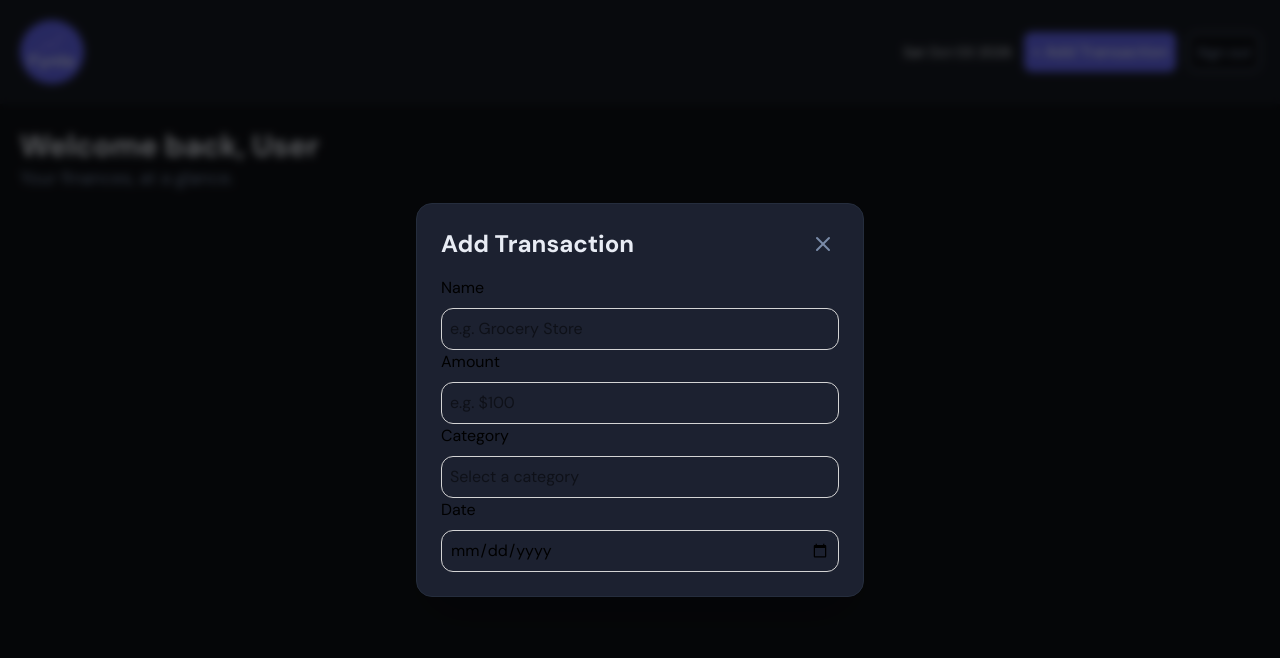
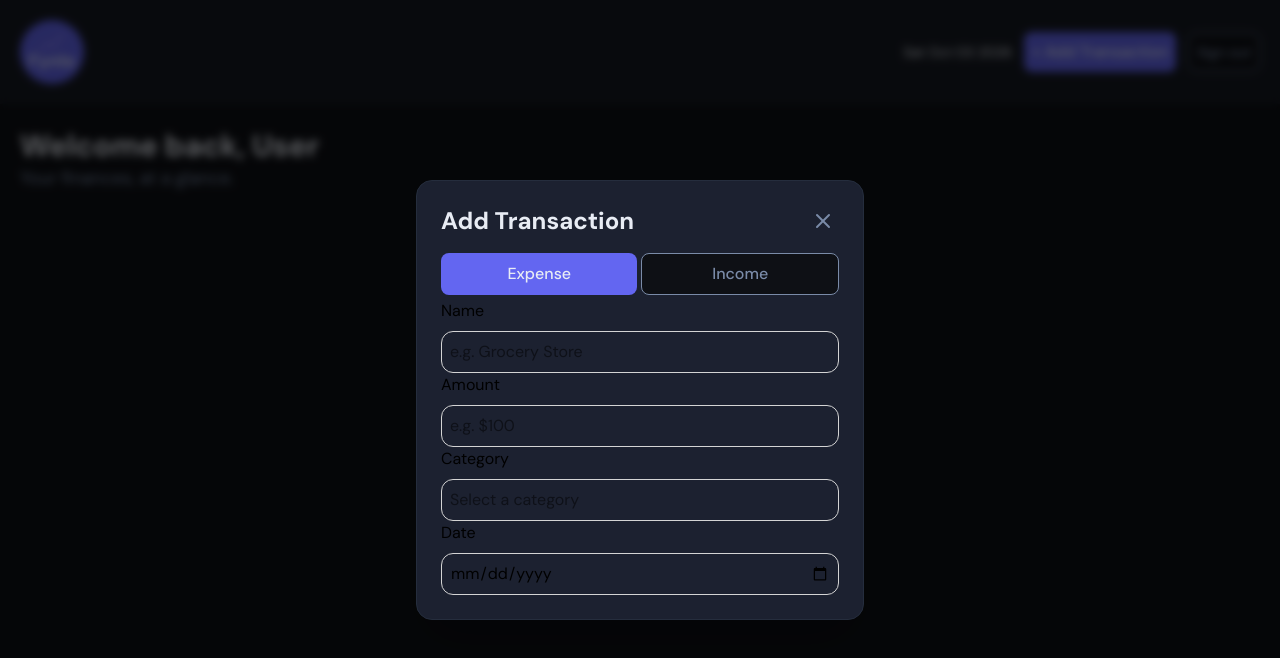
Before and after one commit to GemsLister/Fynlo, a React (Vite) app in the folder client/: page /home in a window 1280 px wide. Both pictures are taken after a click on the button "+ Add Transaction". Shown: the top 658 px of the page. Built offline with nearby package versions, Linux system fonts and the light colour scheme; no server answers.

Commit message:
feat: add expense and income button

```diff
--- a/client/src/components/forms/AddTransactionForm.tsx
+++ b/client/src/components/forms/AddTransactionForm.tsx
@@ -1,5 +1,7 @@
 import { AddTransactionLayout } from "../layouts/main/AddTransactionLayout";
-
+import { PrimaryButton } from "../ui/buttons/PrimaryButton";
+import { SecondaryButton } from "../ui/buttons/SecondaryButton";
+import { useState } from "react";
 type Props = {
   onClose?: () => void;
 };
@@ -36,9 +38,40 @@ const inputs = [
 ];
 
 export const AddTransactionForm = ({ onClose }: Props) => {
+  const [type, setType] = useState<"expense" | "income">("expense");
   return (
     <AddTransactionLayout onClose={onClose}>
-      <form>
+      <div className="flex gap-1 mb-1">
+        {type === "expense" ? (
+          // If it is active
+          <PrimaryButton onClick={() => setType("expense")}>
+            Expense
+          </PrimaryButton>
+        ) : (
+          // If it is inactive
+          <SecondaryButton
+            onClick={() => setType("expense")}
+            className="hover:!border-accent-hover hover:text-text-secondary"
+          >
+            Expense
+          </SecondaryButton>
+        )}
+        {/* If the button is income */}
+        {type === "income" ? (
+          <PrimaryButton onClick={() => setType("income")}>
+            Income
+          </PrimaryButton>
+        ) : (
+          <SecondaryButton
+            onClick={() => setType("income")}
+            className="hover:!border-accent-hover hover:text-text-secondary"
+          >
+            Income
+          </SecondaryButton>
+        )}
+      </div>
+
+      <div>
         {inputs.map((input, index) => (
           <div key={index} className="flex flex-col">
             <label htmlFor={`${input.label}-${index}`}>{input.label}</label>
@@ -49,7 +82,7 @@ export const AddTransactionForm = ({ onClose }: Props) => {
             />
           </div>
         ))}
-      </form>
+      </div>
     </AddTransactionLayout>
   );
 };
```
